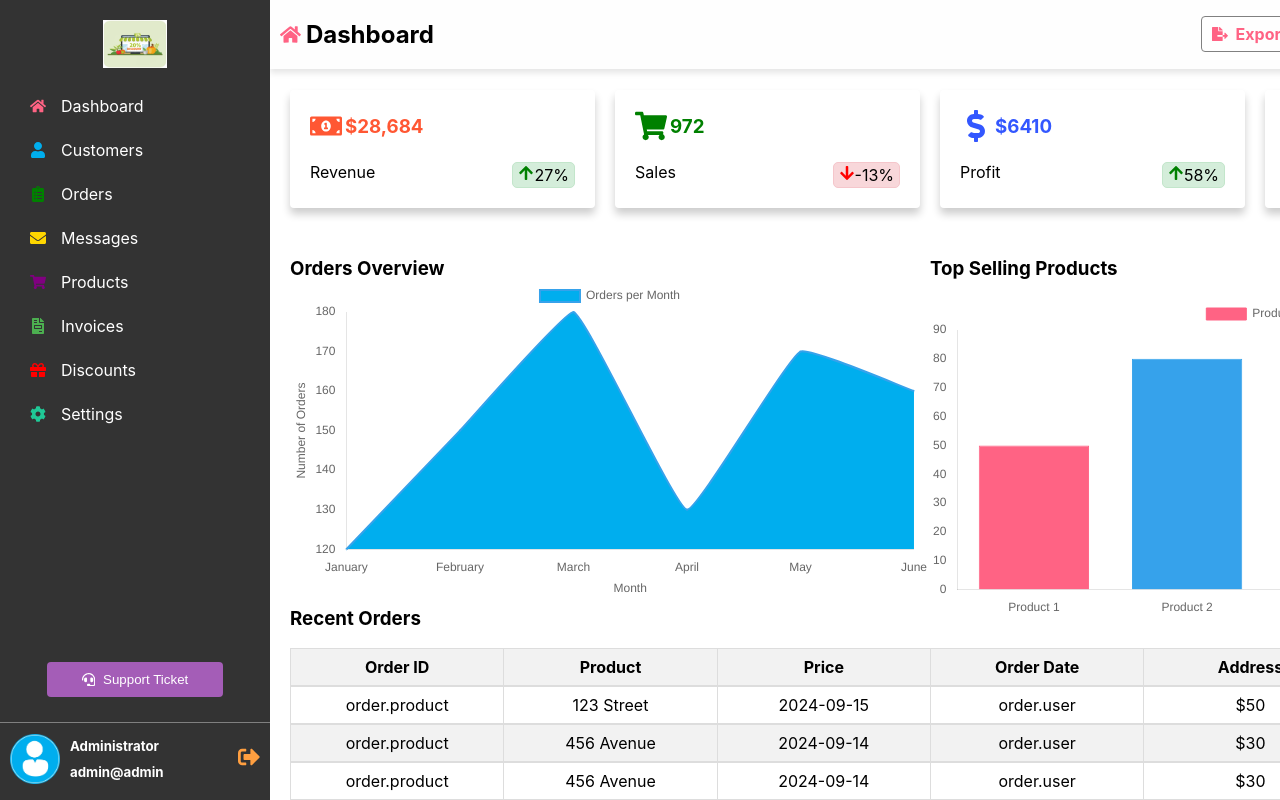
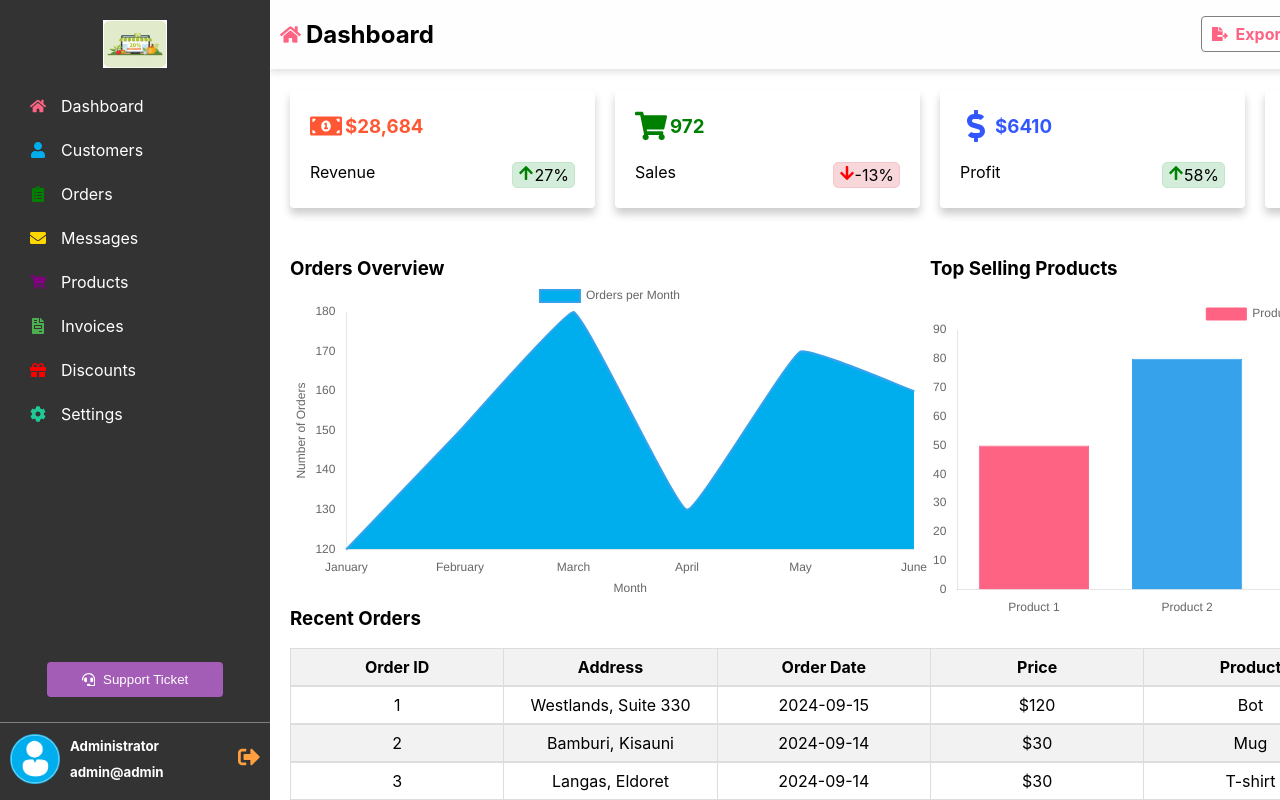
Before and after one commit to Ombito/Admin-dashboard, a React (Create React App) app: page / in a window 1280 px wide. Shown: the top 800 px of the page. Built offline with nearby package versions, Linux system fonts and the light colour scheme.

Commit message:
Fix: dashboard

```diff
--- a/src/components/Home/home.jsx
+++ b/src/components/Home/home.jsx
@@ -155,21 +155,21 @@ const Home = () => {
               <thead>
                 <tr>
                   <th>Order ID</th>
+                  <th>Address</th>
+                  <th>Order Date</th>
+                  <th>Price</th>
                   <th>Product</th>
-                  <th>Price</th>
-                  <th>Order Date</th>
-                  <th>Address</th>
                   <th>Status</th>
                 </tr>
               </thead>
               <tbody>
               {orders.map(order => (
                 <tr key={order.id}>
-                  <td>order.product</td>
+                  <td>{order.id}</td>
                   <td>{order.address}</td>
                   <td>{order.order_date}</td>
-                  <td>order.user</td>
                   <td>${order.total_amount}</td>
+                  <td>{order.product}</td>
                   <td>${order.shipping_fees}</td>
                 </tr>
               ))}
--- a/src/components/data.json
+++ b/src/components/data.json
@@ -36,72 +36,87 @@
   "products": [
     {
       "id": 1,
-      "name": "Product 1",
+      "name": "Ledger",
       "price": "$50"
     },
     {
       "id": 2,
-      "name": "Product 2",
-      "price": "$30"
+      "name": "T-shirt",
+      "price": "$20"
+    },
+    {
+      "id": 3,
+      "name": "Cup",
+      "price": "$16"
+    },
+    {
+      "id": 2,
+      "name": "Book",
+      "price": "$45"
+    },
+    {
+      "id": 2,
+      "name": "Bot",
+      "price": "$550"
     }
   ],
   "orders": [
     {
       "id": 1,
-      "product": "Product 1",
-      "price": "$50",
+      "product": "Bot",
+      "price": "$110",
       "order_date": "2024-09-15",
-      "address": "123 Street",
+      "address": "Westlands, Suite 330",
       "status": "Shipped",
-      "total_amount": "50",
-      "shipping_fees": "5"
+      "total_amount": "120",
+      "shipping_fees": "10"
     },
     {
       "id": 2,
-      "product": "Product 2",
+      "product": "Mug",
       "price": "$30",
       "order_date": "2024-09-14",
-      "address": "456 Avenue",
+      "address": "Bamburi, Kisauni",
       "status": "Delivered",
       "total_amount": "30",
       "shipping_fees": "3"
     },
     {
       "id": 3,
-      "product": "Product 2",
+      "product": "T-shirt",
       "price": "$30",
       "order_date": "2024-09-14",
-      "address": "456 Avenue",
+      "address": "Langas, Eldoret",
       "status": "Delivered",
       "total_amount": "30",
       "shipping_fees": "3"
     },
     {
       "id": 4,
-      "product": "Product 2",
+      "product": "Ledger",
       "price": "$30",
       "order_date": "2024-09-14",
-      "address": "456 Avenue",
+      "address": "Kayole, Nakuru",
       "status": "Delivered",
       "total_amount": "30",
       "shipping_fees": "3"
     },
     {
       "id": 5,
-      "product": "Product 2",
+      "product": "Bot",
       "price": "$30",
       "order_date": "2024-09-14",
-      "address": "456 Avenue",
+      "address": "Nyali, Mombasa",
       "status": "Delivered",
       "total_amount": "30",
       "shipping_fees": "3"
     },
     {
       "id": 6,
-      "product": "Product 2",
+      "product": "Bot",
       "price": "$30",
       "order_date": "2024-09-14",
-      "address": "456 Avenue",
+      "address": "Kilimani, Nairobi",
       "status": "Delivered",
       "total_amount": "30",
       "shipping_fees": "3"
```
